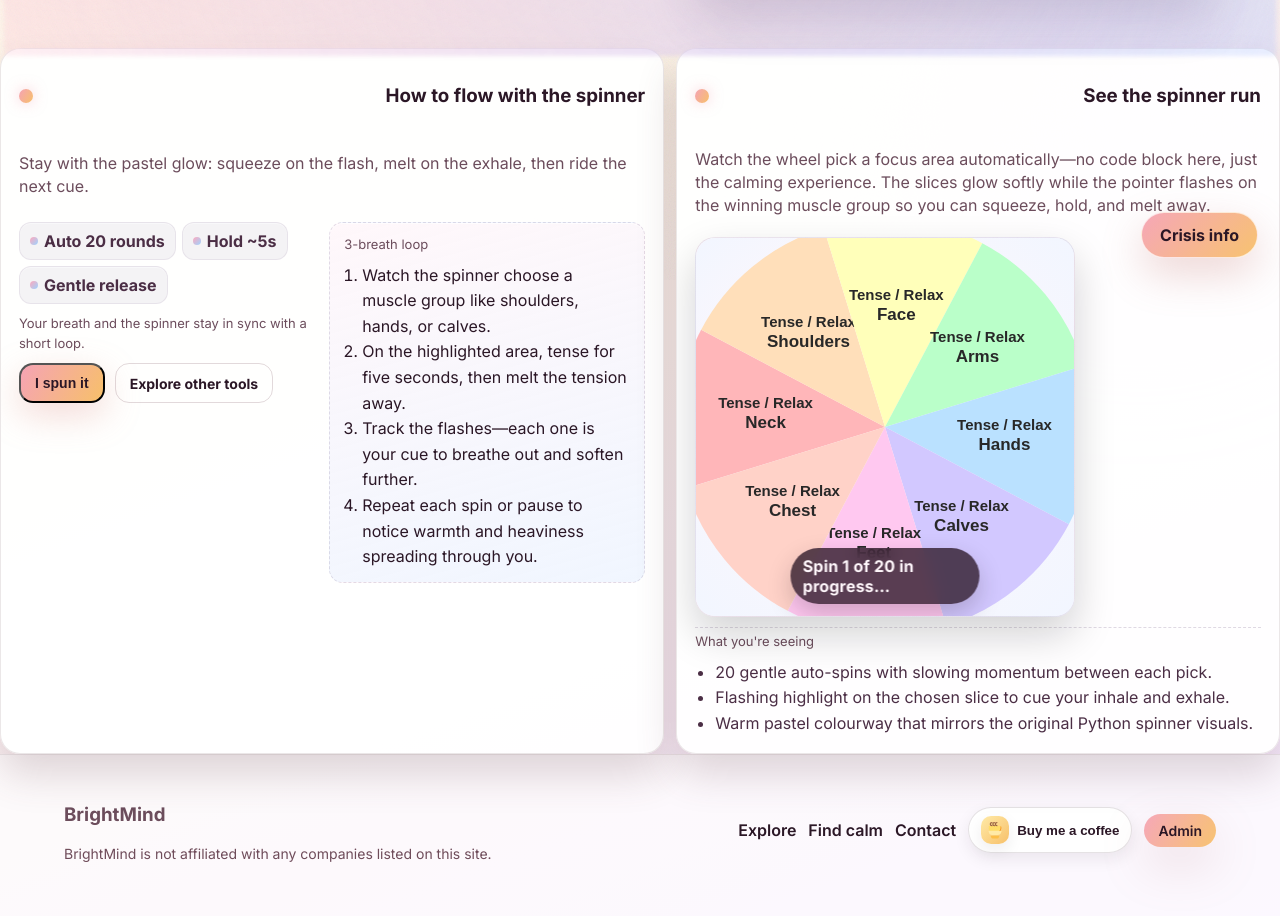
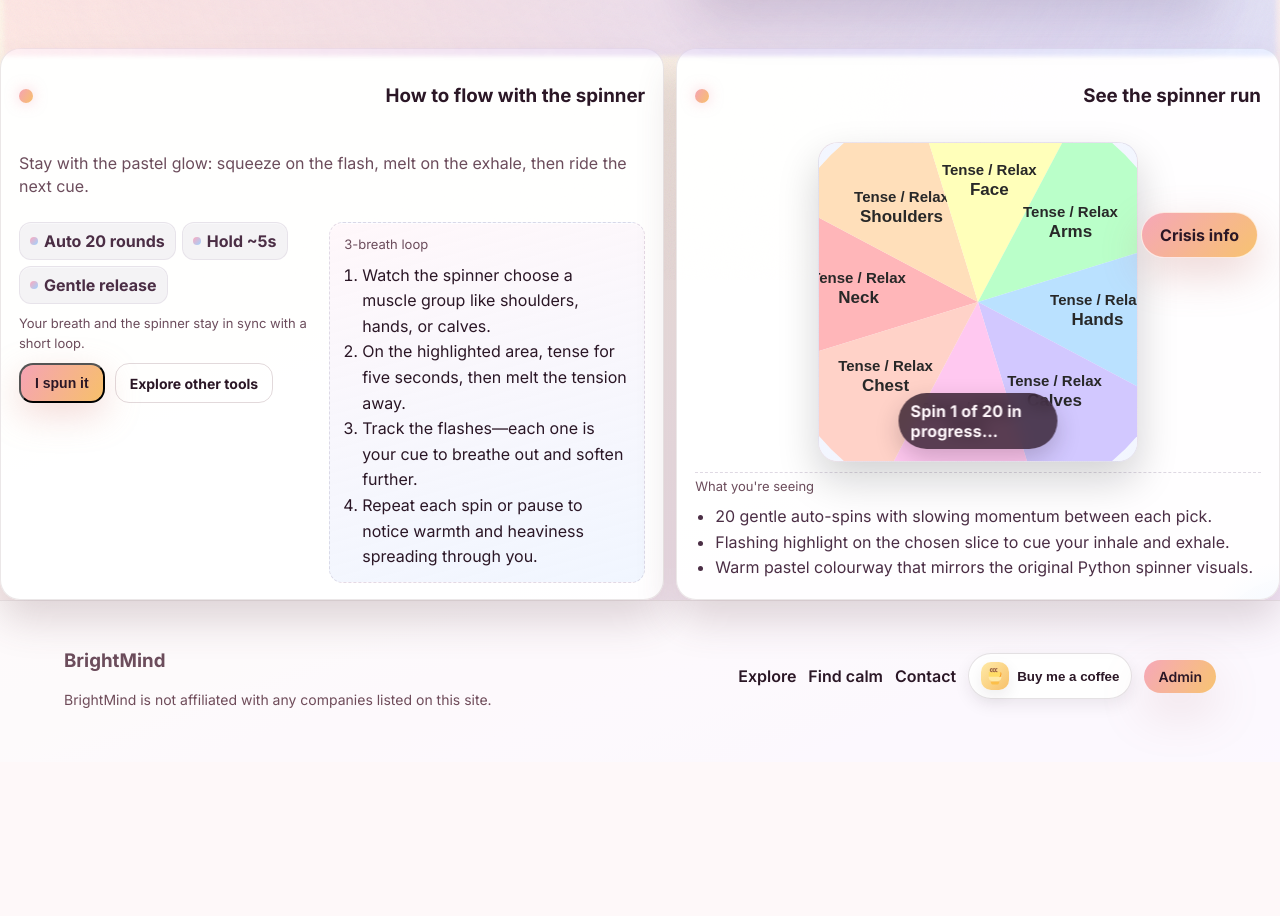
Before and after one commit to andyfast20-sketch/mentalhealthresources, a Flask app: page /tools/tense-relax-spinner in a window 1280 px wide. Shown: the part 520-1436 px from the top of the page. After the commit the page ends 1228 px from the top, so only its background shows below. Run offline with Flask 3, Linux system fonts and the light colour scheme; data comes from the database, SQL or seed files in the repository; data that the repository does not hold is empty.

Commit message:
Streamline spinner presentation

```diff
--- a/static/styles.css
+++ b/static/styles.css
@@ -4138,6 +4138,8 @@ body {
 .spinner-stage {
   position: relative;
   width: min(100%, 380px);
+  max-width: 320px;
+  margin: 0 auto;
   aspect-ratio: 1 / 1;
   background: radial-gradient(circle at 20% 20%, rgba(255, 205, 214, 0.25), rgba(255, 205, 214, 0)),
     radial-gradient(circle at 80% 10%, rgba(168, 215, 255, 0.18), rgba(168, 215, 255, 0)),
--- a/templates/tools/tense_relax_spinner.html
+++ b/templates/tools/tense_relax_spinner.html
@@ -93,8 +93,6 @@
             <div class="dot"></div>
             <h3>See the spinner run</h3>
         </div>
-        <p class="body">Watch the wheel pick a focus area automatically—no code block here, just the calming experience. The slices
-            glow softly while the pointer flashes on the winning muscle group so you can squeeze, hold, and melt away.</p>
         <div class="spinner-stage">
             <canvas id="spinnerCanvas" aria-label="Tense and relax spinner" role="img"></canvas>
             <div class="spinner-status" data-spinner-status>Auto spins running…</div>
```
